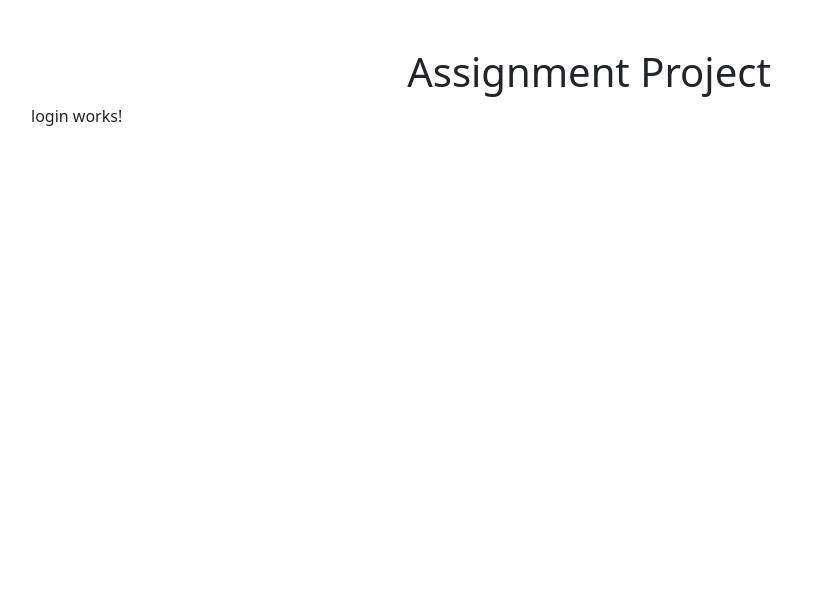
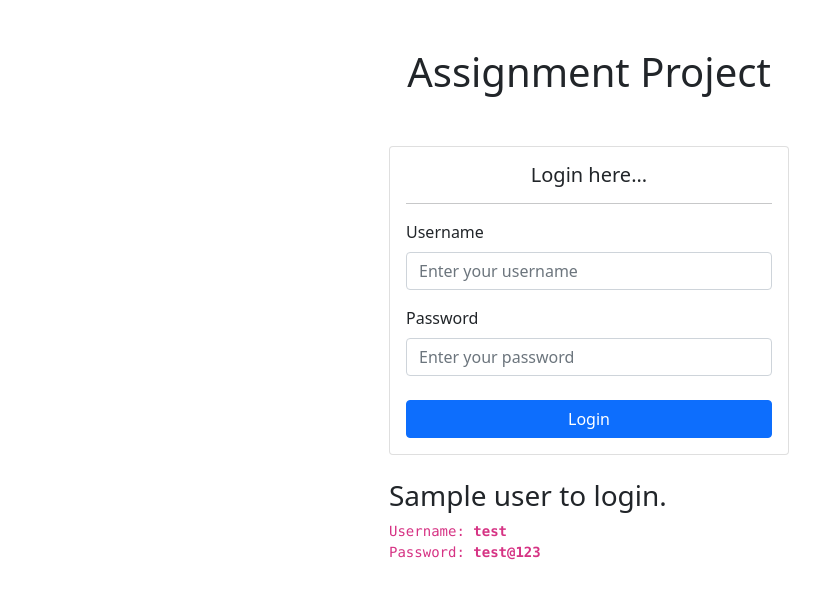
Before and after one commit to webpkm/assignment, an Angular app: page /#/login in a window 1280 px wide. Shown: the top 598 px of the page, without its empty margins (51-871 px from the left). Built offline with nearby package versions, Linux system fonts and the light colour scheme.

Commit message:
Creating the login form

```diff
--- a/src/app/login/login.component.html
+++ b/src/app/login/login.component.html
@@ -1 +1,32 @@
-<p>login works!</p>
+<div class="login">
+  <div class="card">
+    <div class="card-body">
+      <h5 class="card-title text-center">Login here...</h5>
+      <hr>
+      <form>
+        <div class="mb-3">
+          <label for="username" class="form-label">Username</label>
+          <input type="email" class="form-control" id="username" placeholder="Enter your username">
+        </div>
+        <div class="mb-3">
+          <label for="password" class="form-label">Password</label>
+          <input type="password" class="form-control" id="password" placeholder="Enter your password">
+        </div>
+        <div class="mt-4 d-grid">
+          <button class="btn btn-primary btn-block">Login</button>
+        </div>
+      </form>
+    </div>
+  </div>
+  <div class="mt-4">
+    <h3>Sample user to login.</h3>
+    <code>
+      <div>
+        Username: <strong>test</strong>
+      </div>
+      <div>
+        Password: <strong>test@123</strong>
+      </div>
+    </code>
+  </div>
+</div>
--- a/src/app/login/login.component.scss
+++ b/src/app/login/login.component.scss
@@ -0,0 +1,4 @@
+.login {
+    max-width: 400px;
+    margin: 50px auto;
+}
```
